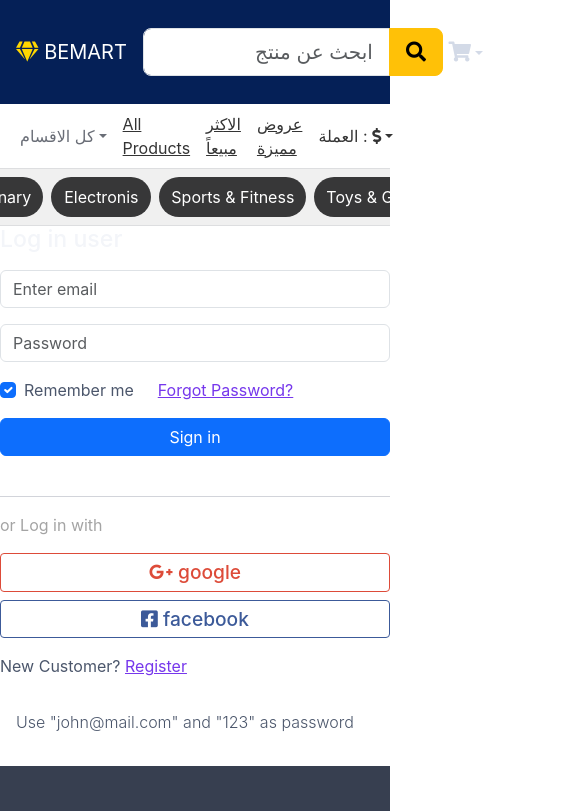
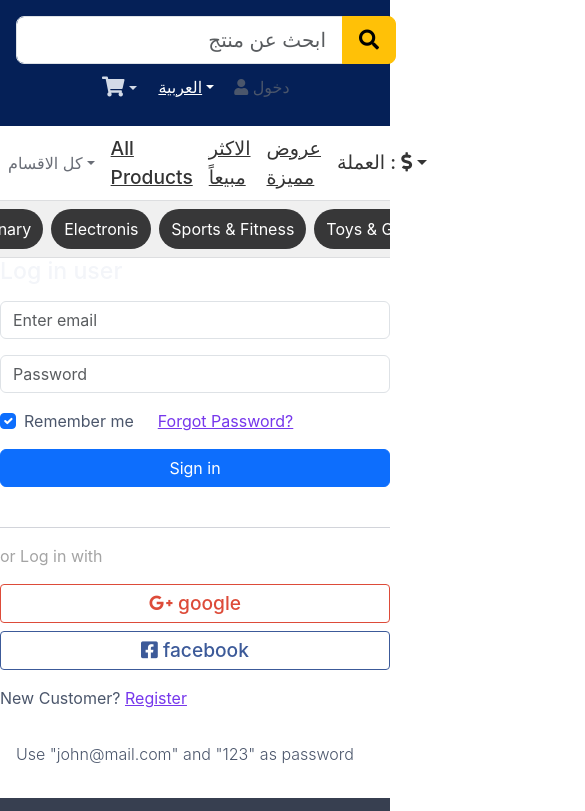
Before and after one commit to Golden-Mean-Ltc/flowrence-shop, a React (Vite) app: page /login in a window 390 px wide. Shown: the top 811 px of the page, 585 px wide, since content can reach past the window. Built offline with nearby package versions, Linux system fonts and the light colour scheme.

Commit message:
responsive navbar fixed with flex

```diff
--- a/src/components/header/Header.jsx
+++ b/src/components/header/Header.jsx
@@ -1,7 +1,7 @@
 
 import { useSelector, useDispatch } from 'react-redux'
 // import { Link } from 'react-router-bootstrap'
-import { Navbar, Nav,   NavDropdown } from 'react-bootstrap'
+import { Navbar, Nav, NavDropdown } from 'react-bootstrap'
 import { Link } from 'react-router-dom'
 import UserDropdown from './UserDropdown'
 import CartDropdown from './CartDropdown'
@@ -18,29 +18,26 @@
   const { r } = useSelector(state => state.strings)
   const { showAuthModal } = useSelector((state) => state.settings);
 
-  const handleShowAuthModal = () =>   dispatch(setShowAuthModal(!showAuthModal))
+  const handleShowAuthModal = () => dispatch(setShowAuthModal(!showAuthModal))
 
   // console.log(user)
 
   return (
     <header>
       <Navbar
-        // bg='dark'
         variant='dark'
         //expand='lg'
         //	collapseOnSelect
-      className='p-3'
+        className='p-3 flex-wrap'
       >
-        <div className='container'>
-          <Link to='/'>
-            <Navbar.Brand className='text-light'>
+        <Link to='/' className='navbar-brand hide-on-small-screen flex-fill'>
           <i className='fas fa-gem gold'></i> BEMART
-            </Navbar.Brand>
         </Link>
         <Navbar.Toggle aria-controls='basic-navbar-nav' />
-          {/* <Route render={({ history }) => <SearchBox history={history} />} /> */}
+        <div className="flex-fill">
           <SearchInput />
-          <Nav className='ml-auto'>
+        </div>
+     <div className="flex-fill d-flex justify-content-center align-items-center">
          <CartDropdown />
 
         <LanguageDropdown />
@@ -70,11 +67,9 @@
           </NavDropdown>
         )}
         <UserDropdown />
-          </Nav>
      </div>
       </Navbar>
-      <div className='navbar-footer container'>
-        <div className='d-flex justify-content-evenly align-items-center'>
+        <div className='navbar-footer d-flex justify-content-evenly align-items-center'>
           <div className="p-2">
             <DepartmentsDropdown title={r.departments} />
           </div>
@@ -97,7 +92,6 @@
             <CurrencyDropdown />
           </div>
       </div>
-      </div>
     </header>
   )
 }
--- a/src/components/header/SearchInput.jsx
+++ b/src/components/header/SearchInput.jsx
@@ -34,8 +34,9 @@
       // className='w-100'
       className='mx-auto'
       style={{
-        width: '540px',
-        minWidth: '300px',
+        minWidth: '380px'  ,
+        width: '100%'  ,
+        maxWidth: '500px'
       }}
     >
       {' '}
--- a/src/styles/HorizontalList.css
+++ b/src/styles/HorizontalList.css
@@ -23,6 +23,7 @@
 }
 .scroll-container > .list-item:hover{
   background-color: #53bd61;
+  cursor: pointer;
 }
 
 /* Optional: Customize the scrollbar appearance for webkit browsers */
--- a/src/styles/index.css
+++ b/src/styles/index.css
@@ -235,6 +235,9 @@
 
 .navbar-footer a {
 	color: rgb(52, 52, 52);
+	font-size: 1.2rem;
+	font-weight: 500;
+	font-style: normal;
 }
 
 .gold {
```
Also changed, not shown: 1 other file (tests, documents, lock files or other folders). Lines whose indentation alone changed are shown as unchanged.
